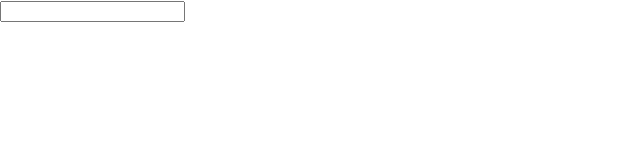
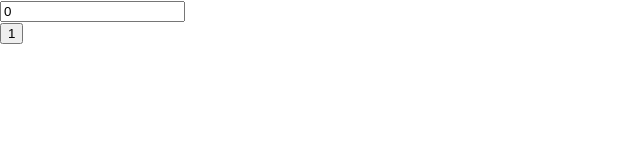
Before and after one commit to scarter31191/calc, a React (Create React App) app: page / in a window 1280 px wide. Shown: the top 160 px of the page, without its empty margins (0-640 px from the left). Built offline with nearby package versions, Linux system fonts and the light colour scheme.

Commit message:
added button structure

```diff
--- a/src/App.js
+++ b/src/App.js
@@ -1,21 +1,35 @@
 // import logo from './logo.svg';
 // import './App.css';
 import React, {Component} from "react";
+import Button from "./components/Button"
 
 class App extends Component {
   constructor(props){
     super(props);
 
     this.state = {
-      current: "",
+      current: '0',
       previous: []
     }
   }
 
+  reset = () => {
+    this.setState({result: '0'});
+  }
+
+  addToCurrent = (symbol) => {
+    this.setState({current: this.state.current + symbol});
+  }
+
   render() {
+    const buttons = [
+      {symbol: 'C', cols: 3, action: this.reset},
+      {symbol: '/', cols: 1, action: this.addToCurrent}
+    ]
     return (
       <div className="App">
         <input className="result" type="text" value={this.state.current} />
+        <Button />
       </div>
     );
   }
--- /dev/null
+++ b/src/components/Button.js
@@ -0,0 +1,11 @@
+import React from 'react'
+
+function Button() {
+    return (
+        <div>
+            <button className="calc-button">1</button>
+        </div>
+    )
+}
+
+export default Button
```
